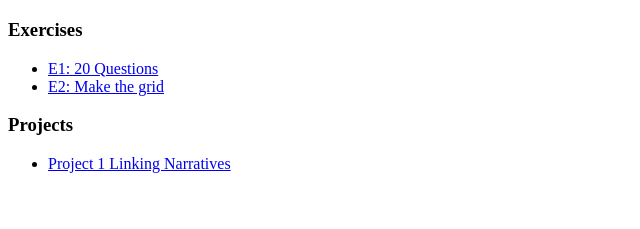
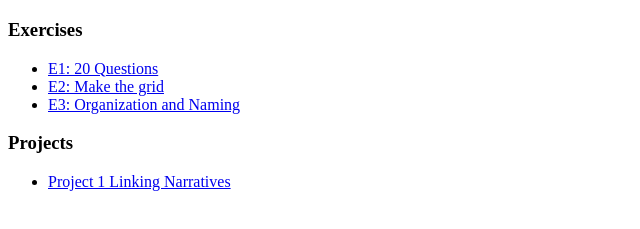
Before and after one commit to Pimbles/avt217, a plain HTML site: page index.html in a window 1280 px wide. Shown: the part 61-290 px from the top of the page, without its empty margins (0-640 px from the left). Drawn offline with Linux system fonts and the light colour scheme.

Commit message:
update homepage

```diff
--- a/index.html
+++ b/index.html
@@ -10,7 +10,8 @@
 	<h3>Exercises</h3>
 	<ul>
 		<li><a href="e1/index.html">E1: 20 Questions</a></li>
-		<li><a href="e2/index.html"> E2: Make the grid</a></li>
+		<li><a href="e2/index.html">E2: Make the grid</a></li>
+		<li><a href="e3/index.html">E3: Organization and Naming</a> </li>
 	</ul>
 
 	<h3>Projects</h3>
```
